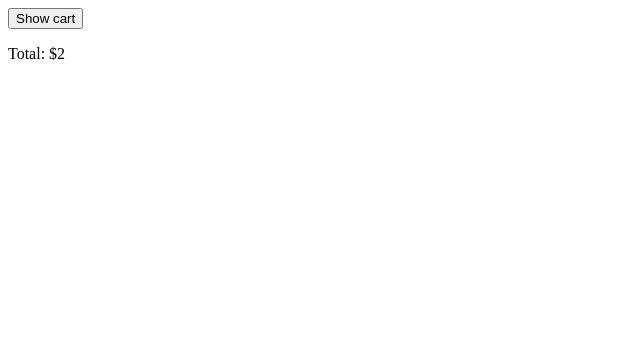
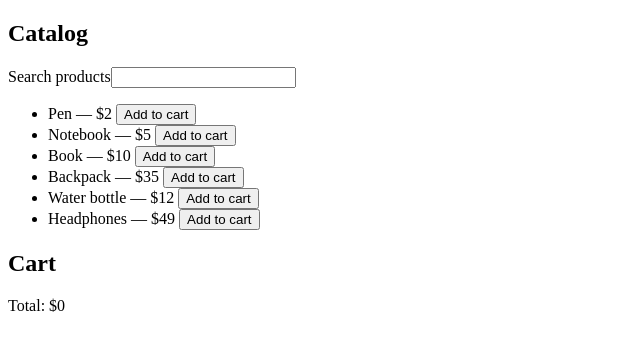
Before and after one commit to dhanushkv67/amplify-vite-react-template, a React (Vite) app: page / in a window 1280 px wide. Shown: the top 350 px of the page, without its empty margins (0-640 px from the left). Built offline with nearby package versions, Linux system fonts and the light colour scheme.

Commit message:
Implement approved shop-cart-v1 catalog and cart behavior (refs #24 #25 #26 #29)

```diff
--- a/src/Cart.jsx
+++ b/src/Cart.jsx
@@ -1,8 +1,86 @@
-import { useState } from "react";
-export default function Cart({ items }) {
-  const [open, setOpen] = useState(false);
-  const total = items.reduce((s, i) => s + i.price, 0);
-  return (<div><button onClick={() => setOpen(!open)}>{open ? "Hide" : "Show"} cart</button>
-    {open && <ul>{items.map(i => <li key={i.name}>{i.name}: ${i.price}</li>)}</ul>}
-    <p>Total: ${total}</p></div>);
+import { useEffect, useState } from "react";
+
+const catalog = Object.freeze([
+  { id: "pen", name: "Pen", price: 2 },
+  { id: "notebook", name: "Notebook", price: 5 },
+  { id: "book", name: "Book", price: 10 },
+  { id: "backpack", name: "Backpack", price: 35 },
+  { id: "water-bottle", name: "Water bottle", price: 12 },
+  { id: "headphones", name: "Headphones", price: 49 },
+]);
+const storageKey = "shop-cart-v1:cart";
+const knownIds = new Set(catalog.map(({ id }) => id));
+
+function readCart() {
+  try {
+    const raw = localStorage.getItem(storageKey);
+    if (raw === null) return [];
+    const saved = JSON.parse(raw);
+    if (!Array.isArray(saved)) return [];
+    const quantities = new Map();
+    for (const entry of saved) {
+      if (!entry || !knownIds.has(entry.id) || !Number.isSafeInteger(entry.quantity) || entry.quantity <= 0) continue;
+      const next = (quantities.get(entry.id) || 0) + entry.quantity;
+      if (Number.isSafeInteger(next)) quantities.set(entry.id, next);
+    }
+    return [...quantities].map(([id, quantity]) => ({ id, quantity }));
+  } catch {
+    return [];
+  }
 }
+
+export default function Cart() {
+  const [query, setQuery] = useState("");
+  const [items, setItems] = useState(readCart);
+
+  useEffect(() => {
+    try {
+      localStorage.setItem(storageKey, JSON.stringify(items));
+    } catch {
+      // Storage may be disabled or full; keep the cart usable in this tab.
+    }
+  }, [items]);
+
+  function changeQuantity(id, delta) {
+    setItems((current) => {
+      const quantity = current.find((item) => item.id === id)?.quantity || 0;
+      if (delta > 0 && quantity >= Number.MAX_SAFE_INTEGER) return current;
+      if (quantity === 0 && delta < 0) return current;
+      if (quantity === 0) return [...current, { id, quantity: 1 }];
+      if (quantity === 1 && delta < 0) return current.filter((item) => item.id !== id);
+      return current.map((item) => item.id === id ? { id, quantity: quantity + delta } : item);
+    });
+  }
+
+  const visibleProducts = catalog.filter(({ name }) => name.toLowerCase().includes(query.toLowerCase()));
+  const cartRows = items.map(({ id, quantity }) => ({
+    ...catalog.find((product) => product.id === id), quantity,
+  }));
+  const total = cartRows.reduce((sum, { price, quantity }) => sum + price * quantity, 0);
+
+  return (
+    <main>
+      <section aria-label="Catalog">
+        <h1>Catalog</h1>
+        <label htmlFor="product-search">Search products</label>
+        <input id="product-search" type="search" value={query} onChange={(event) => setQuery(event.target.value)} />
+        {visibleProducts.length === 0 ? <p>No products match</p> : (
+          <ul>{visibleProducts.map(({ id, name, price }) => (
+            <li key={id}><span>{name}</span> — ${price} <button onClick={() => changeQuantity(id, 1)}>Add to cart</button></li>
+          ))}</ul>
+        )}
+      </section>
+      <section aria-label="Cart">
+        <h2>Cart</h2>
+        <ul>{cartRows.map(({ id, name, price, quantity }) => (
+          <li key={id}>
+            <span>{name}</span> — ${price} — Quantity: {quantity}{" "}
+            <button aria-label={`Increase ${name} quantity`} onClick={() => changeQuantity(id, 1)}>+</button>{" "}
+            <button aria-label={`Decrease ${name} quantity`} onClick={() => changeQuantity(id, -1)}>-</button>
+          </li>
+        ))}</ul>
+        <p>Total: ${total}</p>
+      </section>
+    </main>
+  );
+}
--- a/src/main.jsx
+++ b/src/main.jsx
@@ -1,3 +1,3 @@
 import { createRoot } from "react-dom/client";
 import Cart from "./Cart.jsx";
-createRoot(document.getElementById("root")).render(<Cart items={[{ name: "pen", price: 2 }]} />);
+createRoot(document.getElementById("root")).render(<Cart />);
```
